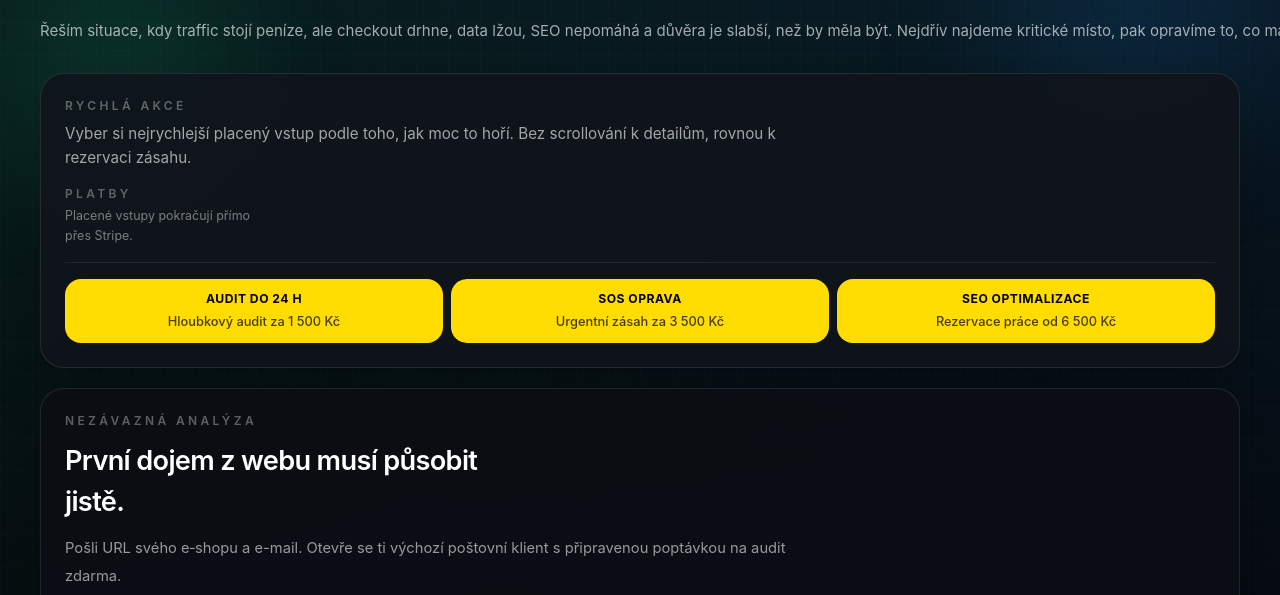
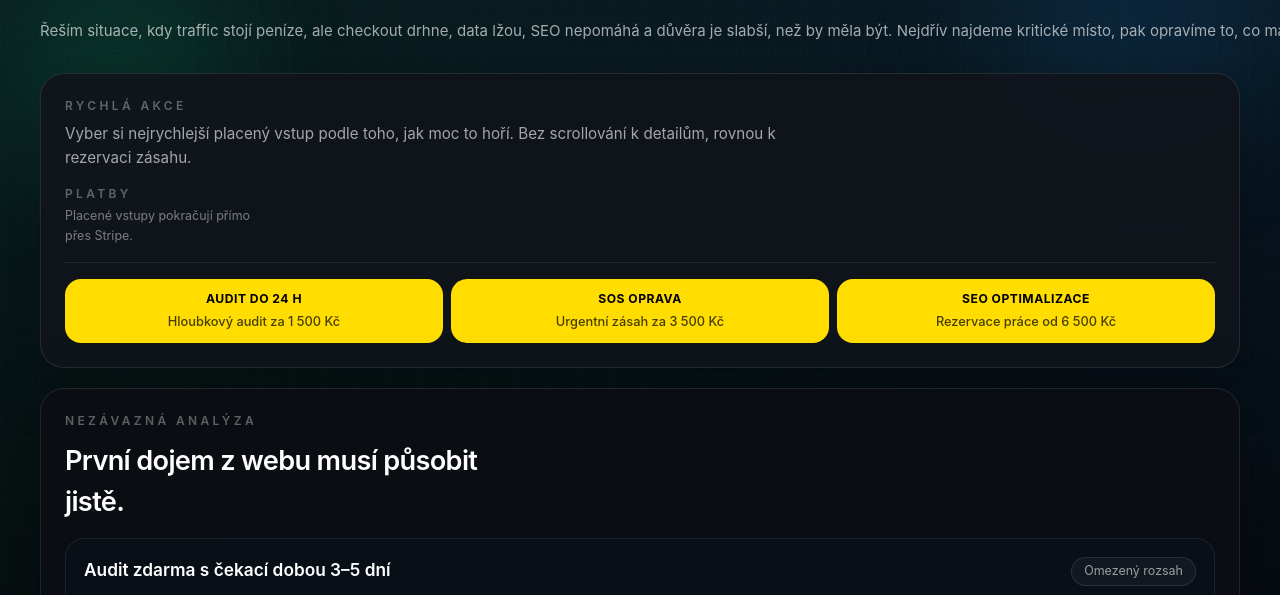
Before and after one commit to lb-ship-it/e-shop-medic, an Astro site: page / in a window 1280 px wide. Shown: the part 203-798 px from the top of the page. Built offline with nearby package versions, Linux system fonts and the light colour scheme; Astro itself is replaced by a stand-in of ours.

Commit message:
Remove free audit helper copy

```diff
--- a/src/pages/index.astro
+++ b/src/pages/index.astro
@@ -68,9 +68,6 @@ const diagnosticPulsePath = "M0 50 H54 L72 50 L84 32 L96 70 L112 18 L128 84 L144
             <h2 class="mt-3 max-w-[18ch] text-[1.2rem] font-semibold tracking-tight text-white md:max-w-[24ch] md:text-[1.7rem]">
               První dojem z webu musí působit jistě.
             </h2>
-            <p class="mt-3 max-w-3xl text-[0.86rem] leading-6 text-white/58 md:text-[0.92rem] md:leading-7">
-              Pošli URL svého e‑shopu a e-mail. Otevře se ti výchozí poštovní klient s připravenou poptávkou na audit zdarma.
-            </p>
           </div>
 
           <div id="audit-zdarma-form" class="rounded-[1.2rem] border border-white/8 bg-[color:var(--bg-soft)]/88 p-4 md:p-4.5">
```
